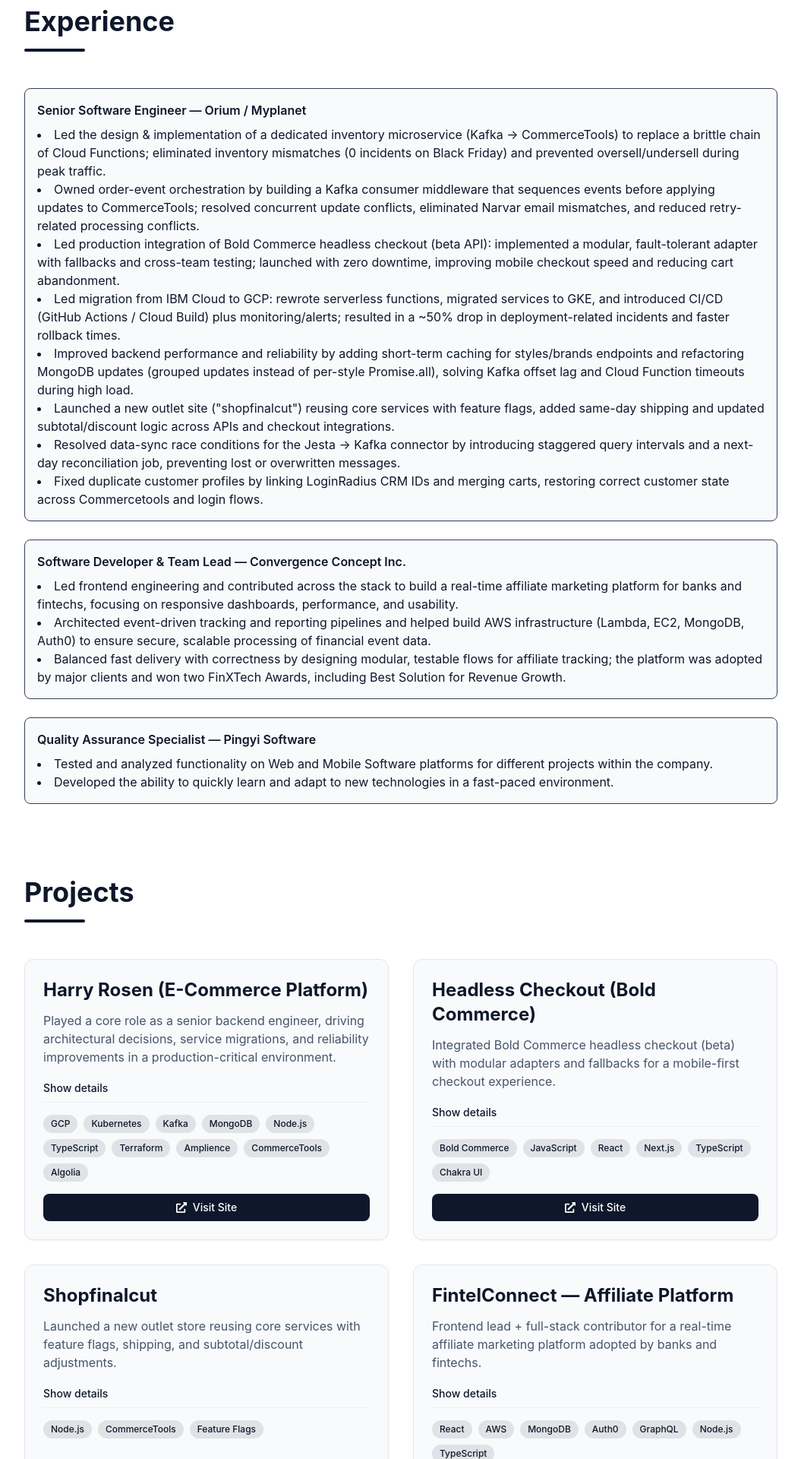
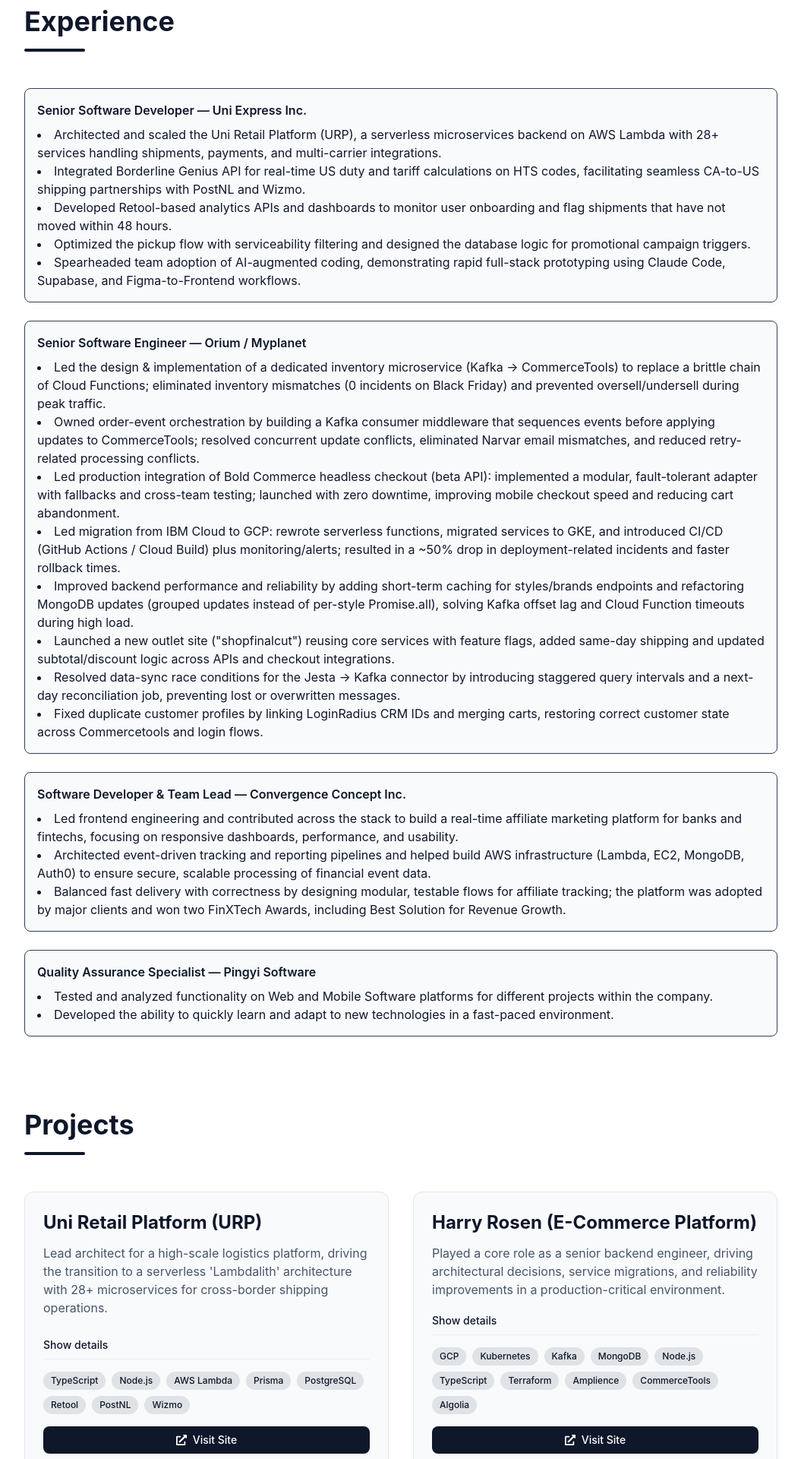
Before and after one commit to XiaoyongXu/Personal-Website, a React (Vite) app: page / in a window 1280 px wide. Shown: the part 800-2720 px from the top of the page at 76% size, without its empty margins (112-1167 px from the left). Built offline with nearby package versions, Linux system fonts and the light colour scheme.

Commit message:
feat: Add Uni Express Inc experience and URP project card
- Added Uni Express Inc. (UniUni) experience as Senior Software Developer to Experience section
- Added Uni Retail Platform (URP) project card with production link to ship.uniuni.com

```diff
--- a/src/data/projects.json
+++ b/src/data/projects.json
@@ -1,5 +1,23 @@
 [
   {
+    "title": "Uni Retail Platform (URP)",
+    "summary": "Lead architect for a high-scale logistics platform, driving the transition to a serverless 'Lambdalith' architecture with 28+ microservices for cross-border shipping operations.",
+    "details": "Architected a serverless microservices backend on AWS Lambda handling shipments, payments, and multi-carrier integrations. Integrated Borderline Genius API for real-time US duty and tariff calculations on HTS codes. Built Retool-based analytics dashboards and optimized pickup flows with serviceability filtering.",
+    "stack": [
+      "TypeScript",
+      "Node.js",
+      "AWS Lambda",
+      "Prisma",
+      "PostgreSQL",
+      "Retool",
+      "PostNL",
+      "Wizmo"
+    ],
+    "github": "",
+    "demo": "https://ship.uniuni.com/"
+  },
+  {
+
     "title": "Harry Rosen (E-Commerce Platform)",
     "summary": "Played a core role as a senior backend engineer, driving architectural decisions, service migrations, and reliability improvements in a production-critical environment.",
     "details": "Led full infrastructure migration from IBM Cloud to GCP (GKE, Cloud Functions). Architected blue-green CI/CD pipelines with GitHub Actions, reducing incidents by 50%. Tuned MongoDB sharding for 25% latency reduction. Migrated retry systems to Kafka and designed real-time event syncing for CommerceTools/Algolia. Rebuilt loyalty system (TalonOne) and integrated headless checkout (Bold Commerce).",
--- a/src/pages/ExperiencePage.jsx
+++ b/src/pages/ExperiencePage.jsx
@@ -1,53 +1,66 @@
-
-import ExperienceTimeline from '../components/ExperienceTimeline'
+import ExperienceTimeline from "../components/ExperienceTimeline";
 
 const items = [
   {
-    role: 'Senior Software Engineer',
-    company: 'Orium / Myplanet',
-    range: '2021 — Present',
+    role: "Senior Software Developer",
+    company: "Uni Express Inc.",
+    range: "2025 — Present",
     bullets: [
-      'Led the design & implementation of a dedicated inventory microservice (Kafka → CommerceTools) to replace a brittle chain of Cloud Functions; eliminated inventory mismatches (0 incidents on Black Friday) and prevented oversell/undersell during peak traffic.',
-      'Owned order-event orchestration by building a Kafka consumer middleware that sequences events before applying updates to CommerceTools; resolved concurrent update conflicts, eliminated Narvar email mismatches, and reduced retry-related processing conflicts.',
-      'Led production integration of Bold Commerce headless checkout (beta API): implemented a modular, fault-tolerant adapter with fallbacks and cross-team testing; launched with zero downtime, improving mobile checkout speed and reducing cart abandonment.',
-      'Led migration from IBM Cloud to GCP: rewrote serverless functions, migrated services to GKE, and introduced CI/CD (GitHub Actions / Cloud Build) plus monitoring/alerts; resulted in a ~50% drop in deployment-related incidents and faster rollback times.',
-      'Improved backend performance and reliability by adding short-term caching for styles/brands endpoints and refactoring MongoDB updates (grouped updates instead of per-style Promise.all), solving Kafka offset lag and Cloud Function timeouts during high load.',
-      'Launched a new outlet site ("shopfinalcut") reusing core services with feature flags, added same-day shipping and updated subtotal/discount logic across APIs and checkout integrations.',
-      'Resolved data-sync race conditions for the Jesta → Kafka connector by introducing staggered query intervals and a next-day reconciliation job, preventing lost or overwritten messages.',
-      'Fixed duplicate customer profiles by linking LoginRadius CRM IDs and merging carts, restoring correct customer state across Commercetools and login flows.'
-    ]
+      "Architected and scaled the Uni Retail Platform (URP), a serverless microservices backend on AWS Lambda with 28+ services handling shipments, payments, and multi-carrier integrations.",
+      "Integrated Borderline Genius API for real-time US duty and tariff calculations on HTS codes, facilitating seamless CA-to-US shipping partnerships with PostNL and Wizmo.",
+      "Developed Retool-based analytics APIs and dashboards to monitor user onboarding and flag shipments that have not moved within 48 hours.",
+      "Optimized the pickup flow with serviceability filtering and designed the database logic for promotional campaign triggers.",
+      "Spearheaded team adoption of AI-augmented coding, demonstrating rapid full-stack prototyping using Claude Code, Supabase, and Figma-to-Frontend workflows.",
+    ],
   },
   {
-    role: 'Software Developer & Team Lead',
-    company: 'Convergence Concept Inc.',
-    range: '2019 — 2021',
+    role: "Senior Software Engineer",
+    company: "Orium / Myplanet",
+    range: "2021 — Present",
     bullets: [
-      'Led frontend engineering and contributed across the stack to build a real-time affiliate marketing platform for banks and fintechs, focusing on responsive dashboards, performance, and usability.',
-      'Architected event-driven tracking and reporting pipelines and helped build AWS infrastructure (Lambda, EC2, MongoDB, Auth0) to ensure secure, scalable processing of financial event data.',
-      'Balanced fast delivery with correctness by designing modular, testable flows for affiliate tracking; the platform was adopted by major clients and won two FinXTech Awards, including Best Solution for Revenue Growth.'
-    ]
+      "Led the design & implementation of a dedicated inventory microservice (Kafka → CommerceTools) to replace a brittle chain of Cloud Functions; eliminated inventory mismatches (0 incidents on Black Friday) and prevented oversell/undersell during peak traffic.",
+      "Owned order-event orchestration by building a Kafka consumer middleware that sequences events before applying updates to CommerceTools; resolved concurrent update conflicts, eliminated Narvar email mismatches, and reduced retry-related processing conflicts.",
+      "Led production integration of Bold Commerce headless checkout (beta API): implemented a modular, fault-tolerant adapter with fallbacks and cross-team testing; launched with zero downtime, improving mobile checkout speed and reducing cart abandonment.",
+      "Led migration from IBM Cloud to GCP: rewrote serverless functions, migrated services to GKE, and introduced CI/CD (GitHub Actions / Cloud Build) plus monitoring/alerts; resulted in a ~50% drop in deployment-related incidents and faster rollback times.",
+      "Improved backend performance and reliability by adding short-term caching for styles/brands endpoints and refactoring MongoDB updates (grouped updates instead of per-style Promise.all), solving Kafka offset lag and Cloud Function timeouts during high load.",
+      'Launched a new outlet site ("shopfinalcut") reusing core services with feature flags, added same-day shipping and updated subtotal/discount logic across APIs and checkout integrations.',
+      "Resolved data-sync race conditions for the Jesta → Kafka connector by introducing staggered query intervals and a next-day reconciliation job, preventing lost or overwritten messages.",
+      "Fixed duplicate customer profiles by linking LoginRadius CRM IDs and merging carts, restoring correct customer state across Commercetools and login flows.",
+    ],
   },
   {
-    role: 'Quality Assurance Specialist',
-    company: 'Pingyi Software',
-    range: '2014',
+    role: "Software Developer & Team Lead",
+    company: "Convergence Concept Inc.",
+    range: "2019 — 2021",
     bullets: [
-      'Tested and analyzed functionality on Web and Mobile Software platforms for different projects within the company.',
-      'Developed the ability to quickly learn and adapt to new technologies in a fast-paced environment.',
-    ]
-  }
-]
+      "Led frontend engineering and contributed across the stack to build a real-time affiliate marketing platform for banks and fintechs, focusing on responsive dashboards, performance, and usability.",
+      "Architected event-driven tracking and reporting pipelines and helped build AWS infrastructure (Lambda, EC2, MongoDB, Auth0) to ensure secure, scalable processing of financial event data.",
+      "Balanced fast delivery with correctness by designing modular, testable flows for affiliate tracking; the platform was adopted by major clients and won two FinXTech Awards, including Best Solution for Revenue Growth.",
+    ],
+  },
+  {
+    role: "Quality Assurance Specialist",
+    company: "Pingyi Software",
+    range: "2014",
+    bullets: [
+      "Tested and analyzed functionality on Web and Mobile Software platforms for different projects within the company.",
+      "Developed the ability to quickly learn and adapt to new technologies in a fast-paced environment.",
+    ],
+  },
+];
 
 const ExperiencePage = () => {
   return (
     <div className="container">
       <div className="mb-12">
-        <h2 className="text-3xl md:text-4xl font-bold text-left mb-4">Experience</h2>
+        <h2 className="text-3xl md:text-4xl font-bold text-left mb-4">
+          Experience
+        </h2>
         <div className="h-1 w-20 bg-primary rounded-full"></div>
       </div>
       <ExperienceTimeline items={items} />
     </div>
-  )
-}
+  );
+};
 
-export default ExperiencePage
+export default ExperiencePage;
```
